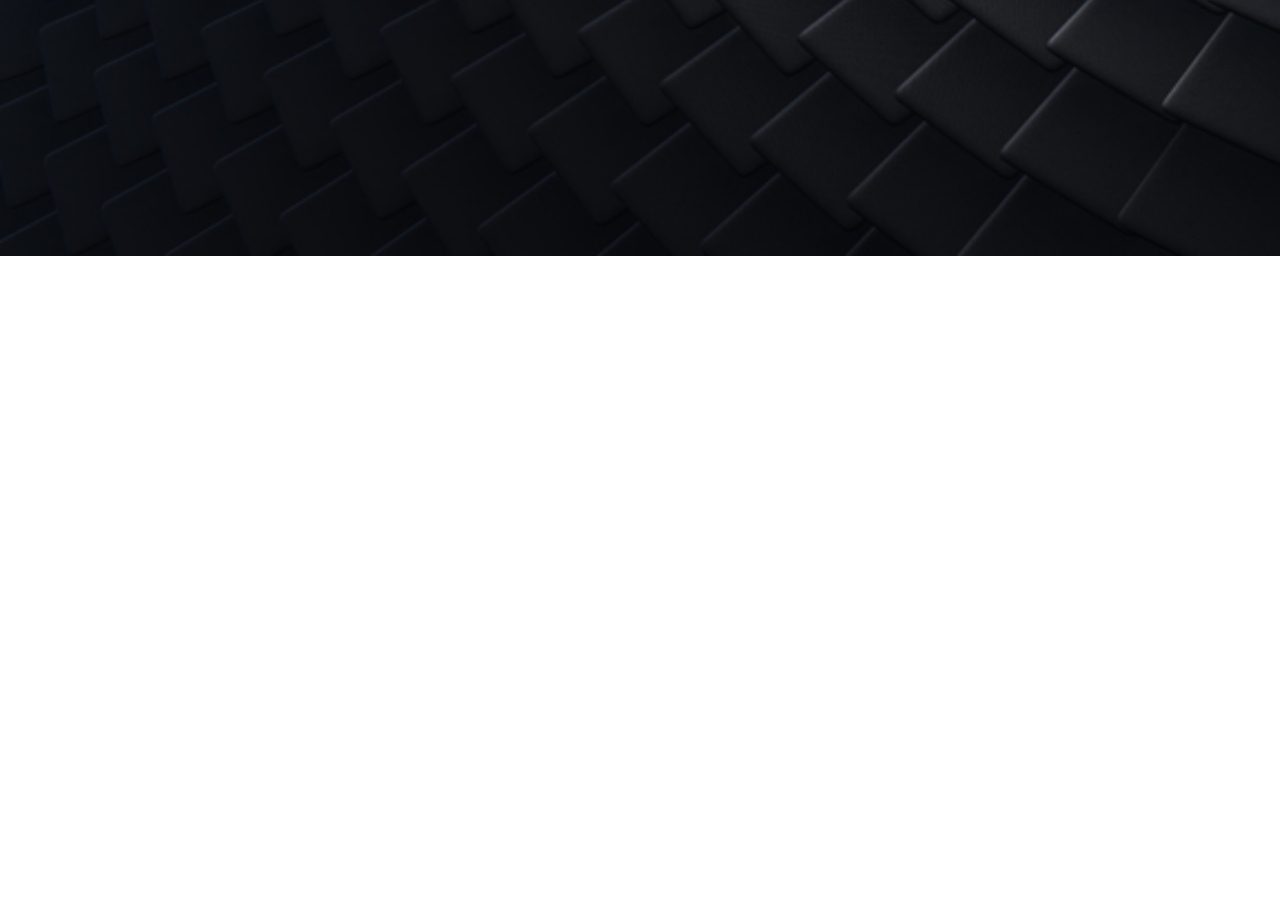
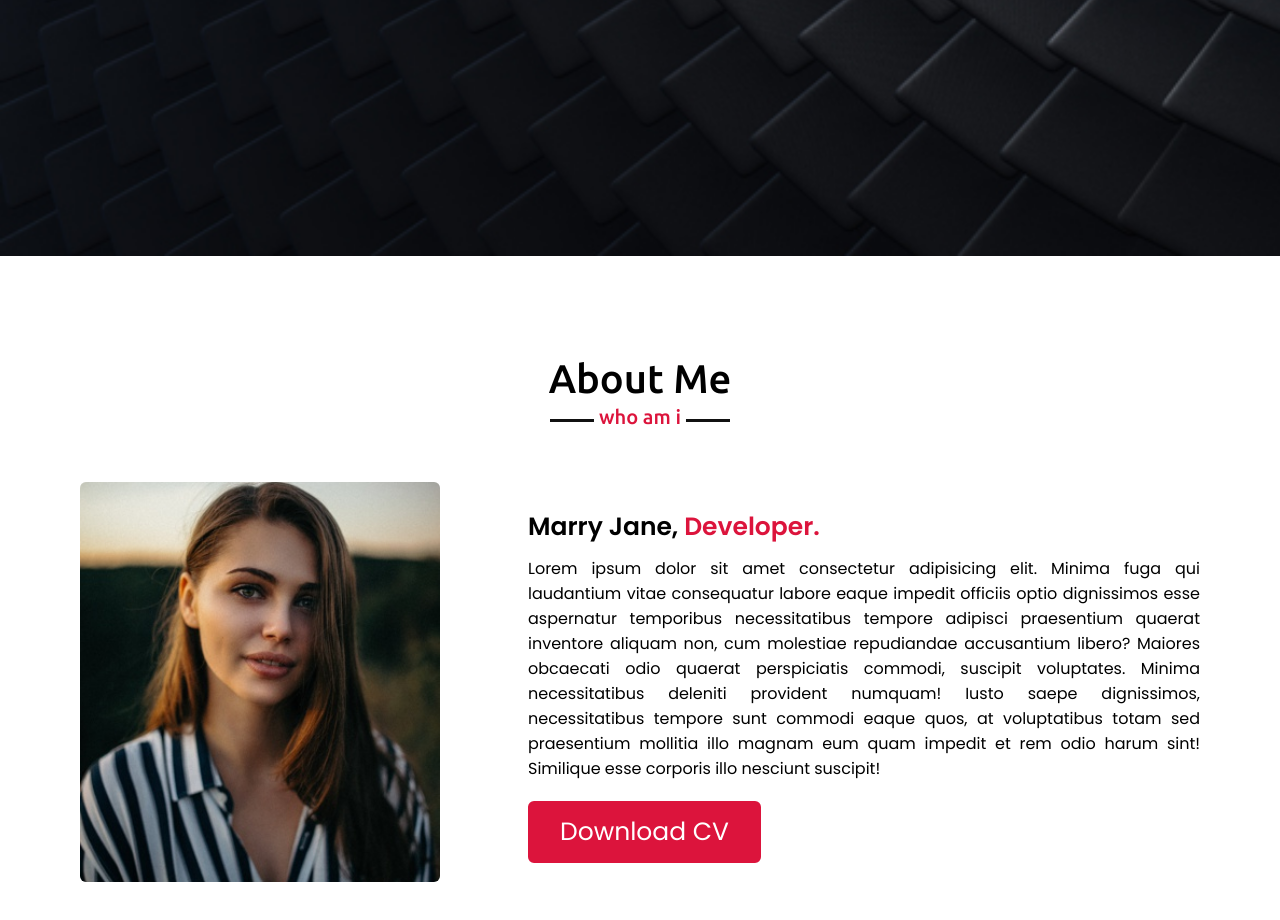
Before and after one commit to suryansh098/simple-portfolio, a plain HTML site: page index.html in a window 1280 px wide. Shown: the part 544-1464 px from the top of the page. Before the commit the page ends 800 px from the top, so only its background shows below. Drawn offline with nearby package versions, Linux system fonts and the light colour scheme.

Commit message:
About Section

```diff
--- a/index.html
+++ b/index.html
@@ -40,6 +40,23 @@
         </div>
     </section>
 
+    <!-- About Section -->
+    <section class="about" id="about">
+        <div class="max-width">
+            <h2 class="title">About Me</h2>
+            <div class="about-content">
+                <div class="column left">
+                    <img src="images/profile1.jpg" alt="">
+                </div>
+                <div class="column right">
+                    <div class="text">Marry Jane, <span>Developer.</span></div>
+                    <p>Lorem ipsum dolor sit amet consectetur adipisicing elit. Minima fuga qui laudantium vitae consequatur labore eaque impedit officiis optio dignissimos esse aspernatur temporibus necessitatibus tempore adipisci praesentium quaerat inventore aliquam non, cum molestiae repudiandae accusantium libero? Maiores obcaecati odio quaerat perspiciatis commodi, suscipit voluptates. Minima necessitatibus deleniti provident numquam! Iusto saepe dignissimos, necessitatibus tempore sunt commodi eaque quos, at voluptatibus totam sed praesentium mollitia illo magnam eum quam impedit et rem odio harum sint! Similique esse corporis illo nesciunt suscipit!</p>
+                    <a href="#">Download CV</a>
+                </div>
+            </div>
+        </div>
+    </section>
+
     <script src="script.js"></script>
 </body>
 </html>
--- a/style.css
+++ b/style.css
@@ -21,6 +21,7 @@
     font-family: 'Ubuntu', sans-serif;
     box-shadow: rgba(17, 17, 26, 0.1) 0 4px 16px;
     transition: all 0.3s ease;
+    z-index: 999;
 }
 
 .navbar.sticky {
@@ -128,10 +129,112 @@
     color: crimson;
 }
 
+/* about section styling*/
+section {
+    padding: 100px 0;
+}
+.about {
+    font-family: 'Poppins', sans-serif;
+}
+
+.about .title {
+    position: relative;
+    text-align: center;
+    font-size: 40px;
+    font-weight: 500;
+    margin-bottom: 60px;
+    padding-bottom: 20px;
+    font-family: 'Ubuntu', sans-serif;
+}
+
+.about .title::before {
+    content: "";
+    position: absolute;
+    bottom: 0;
+    left: 50%;
+    width: 180px;
+    height: 3px;
+    background-color: #111;
+    transform: translateX(-50%);
+}
+
+.about .title::after {
+    content: "who am i";
+    position: absolute;
+    bottom: -12px;
+    left: 50%;
+    font-size: 20px;
+    padding: 5px;
+    color: crimson;
+    background-color: #fff;
+    transform: translateX(-50%);
+}
+
+.about .about-content {
+    display: flex;
+    flex-wrap: wrap;
+    align-items: center;
+    justify-content: space-between;
+}
+
+.about .about-content .left {
+    width: 40%;
+}
+
+.about .about-content .left img {
+    width: 360px;
+    height: 400px;
+    object-fit: cover;
+    border-radius: 6px;
+}
+
+.about .about-content .right {
+    width: 60%;
+}
+
+.about .about-content .right .text {
+    font-size: 25px;
+    font-weight: 600;
+    margin-bottom: 10px;
+}
+
+.about .about-content .right .text span{
+    color: crimson;
+}
+
+.about .about-content .right p {
+    text-align: justify;
+}
+
+.about .about-content .right a {
+    display: inline-block;
+    background-color: crimson;
+    color: #fff;
+    font-size: 25px;
+    padding: 10px 30px;
+    margin-top: 20px;
+    border-radius: 6px;
+    border: 2px solid crimson;
+    transition: all .3s ease;
+}
+
+.about .about-content .right a:hover {
+    color: crimson;
+    background-color: transparent;
+
+}
+
 /* responsive media query */
-@media (max-width: 1100px) {
+@media (max-width: 1300px) {
     .home .max-width {
         margin-left: 0;
+    }
+}
+
+@media (max-width: 1100px) {
+    .about .about-content .left img {
+        width: 280px;
+        height: 350px;
     }
 }
 
@@ -184,6 +287,20 @@
         font-size: 22px;
         padding-top: 10px 30px;
     }
+    .max-width {
+        max-width: 800px;
+    }
+    .about .about-content .column{
+        width: 50%;
+    }
+    .about .about-content .left {
+        display: flex;
+        justify-content: center;
+        margin: 0 auto 60px ;
+    }
+    .about .about-content .right {
+        flex: 100%;
+    }
 }
 
 @media (max-width: 690px) {
```
Also changed, not shown: images/profile1.jpg (added).
